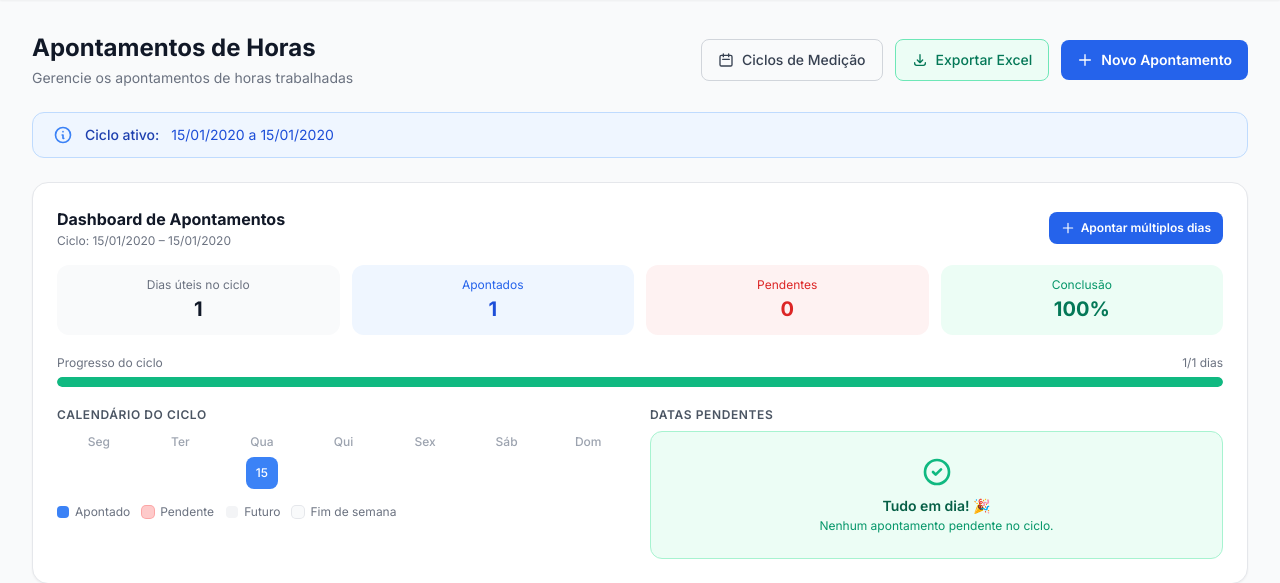
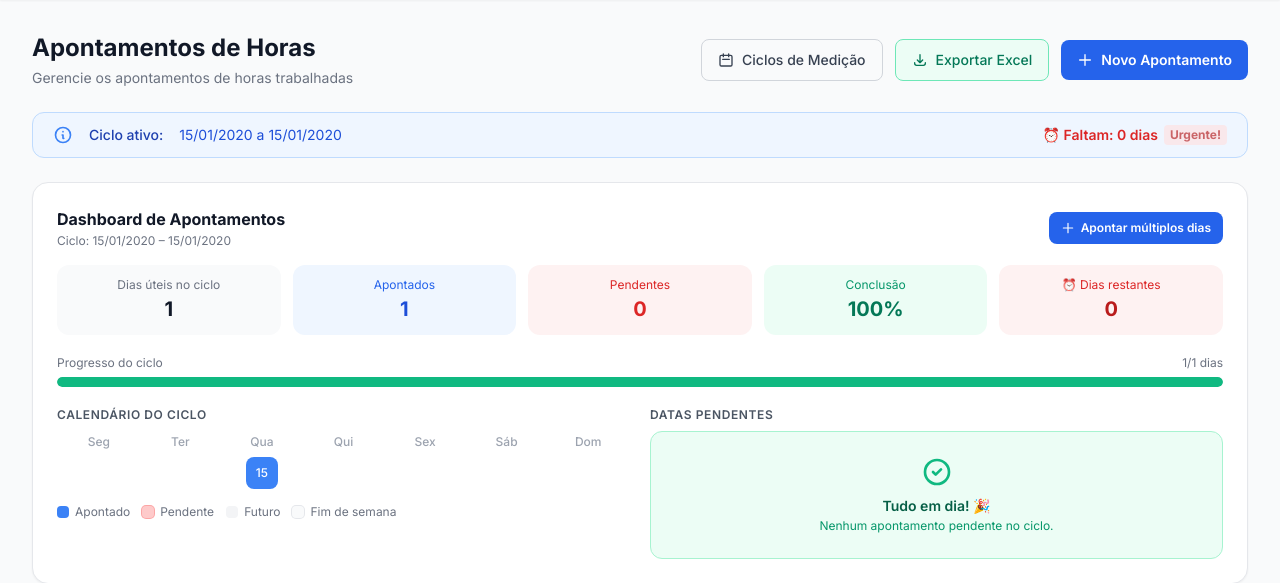
Before and after one commit to Magno-Rodrigues/engineering-projects-manager, a Flask app: page /apontamentos/ in a window 1280 px wide. Shown: the part 65-648 px from the top of the page. Run offline with Flask 3, Linux system fonts and the light colour scheme; a user stored in the database is signed in; tables that the repository leaves empty hold one stand-in row (values such as "Sample post"); some libraries are stand-ins or nearby versions.

Commit message:
Add cycle end countdown and urgency indicator to dashboard
Co-authored-by: Magno-Rodrigues <9735391+Magno-Rodrigues@users.noreply.github.com>

```diff
--- a/app/routes/timeentry.py
+++ b/app/routes/timeentry.py
@@ -205,6 +205,13 @@ def index():
         calendar_grid = _build_calendar_grid(
             active_cycle.start_date, active_cycle.end_date, entered_dates
         )
+        days_remaining = max(0, (active_cycle.end_date - date_type.today()).days)
+        if days_remaining > 7:
+            days_urgency = 'green'
+        elif days_remaining >= 3:
+            days_urgency = 'yellow'
+        else:
+            days_urgency = 'red'
         pending_dashboard = {
             'all_weekdays': all_weekdays,
             'entered_dates': entered_dates,
@@ -216,6 +223,8 @@ def index():
             'pending_days': pending_days,
             'completion_pct': completion_pct,
             'calendar_grid': calendar_grid,
+            'days_remaining': days_remaining,
+            'days_urgency': days_urgency,
         }
 
     return render_template(
--- a/app/templates/apontamentos/index.html
+++ b/app/templates/apontamentos/index.html
@@ -37,12 +37,23 @@
 
 <!-- Active cycle info -->
 {% if active_cycle %}
-<div class="bg-blue-50 border border-blue-200 rounded-xl px-5 py-3 mb-6 flex items-center gap-3 text-sm">
+<div class="bg-blue-50 border border-blue-200 rounded-xl px-5 py-3 mb-6 flex flex-wrap items-center gap-x-4 gap-y-2 text-sm">
     <svg xmlns="http://www.w3.org/2000/svg" class="h-5 w-5 text-blue-500 flex-shrink-0" fill="none" viewBox="0 0 24 24" stroke="currentColor" stroke-width="2">
         <path stroke-linecap="round" stroke-linejoin="round" d="M13 16h-1v-4h-1m1-4h.01M21 12a9 9 0 11-18 0 9 9 0 0118 0z" />
     </svg>
     <span class="text-blue-800 font-medium">Ciclo ativo:</span>
     <span class="text-blue-700">{{ active_cycle.start_date.strftime('%d/%m/%Y') }} a {{ active_cycle.end_date.strftime('%d/%m/%Y') }}</span>
+    {% if pending_dashboard %}
+    <span class="ml-auto flex items-center gap-1.5 font-semibold
+        {% if pending_dashboard.days_urgency == 'green' %}text-emerald-700
+        {% elif pending_dashboard.days_urgency == 'yellow' %}text-amber-600
+        {% else %}text-red-600{% endif %}">
+        ⏰ {% if pending_dashboard.days_remaining == 1 %}Falta: 1 dia{% else %}Faltam: {{ pending_dashboard.days_remaining }} dias{% endif %}
+        {% if pending_dashboard.days_remaining <= 3 %}
+        <span class="inline-flex items-center px-1.5 py-0.5 rounded text-xs font-bold bg-red-100 text-red-700 animate-pulse">Urgente!</span>
+        {% endif %}
+    </span>
+    {% endif %}
 </div>
 {% else %}
 <div class="bg-yellow-50 border border-yellow-200 rounded-xl px-5 py-3 mb-6 flex items-center gap-3 text-sm">
@@ -71,7 +82,7 @@
     </div>
 
     <!-- Stats row -->
-    <div class="grid grid-cols-2 sm:grid-cols-4 gap-3 mb-5">
+    <div class="grid grid-cols-2 sm:grid-cols-5 gap-3 mb-5">
         <div class="bg-gray-50 rounded-xl p-3 text-center">
             <p class="text-xs text-gray-500 mb-0.5">Dias úteis no ciclo</p>
             <p class="text-xl font-bold text-gray-900">{{ pending_dashboard.total_days }}</p>
@@ -87,6 +98,19 @@
         <div class="bg-emerald-50 rounded-xl p-3 text-center">
             <p class="text-xs text-emerald-600 mb-0.5">Conclusão</p>
             <p class="text-xl font-bold text-emerald-700">{{ pending_dashboard.completion_pct }}%</p>
+        </div>
+        <div class="rounded-xl p-3 text-center
+            {% if pending_dashboard.days_urgency == 'green' %}bg-emerald-50
+            {% elif pending_dashboard.days_urgency == 'yellow' %}bg-amber-50
+            {% else %}bg-red-50{% endif %}">
+            <p class="text-xs mb-0.5
+                {% if pending_dashboard.days_urgency == 'green' %}text-emerald-600
+                {% elif pending_dashboard.days_urgency == 'yellow' %}text-amber-600
+                {% else %}text-red-600{% endif %}">⏰ Dias restantes</p>
+            <p class="text-xl font-bold
+                {% if pending_dashboard.days_urgency == 'green' %}text-emerald-700
+                {% elif pending_dashboard.days_urgency == 'yellow' %}text-amber-700
+                {% else %}text-red-700{% endif %}">{{ pending_dashboard.days_remaining }}</p>
         </div>
     </div>
 
```
